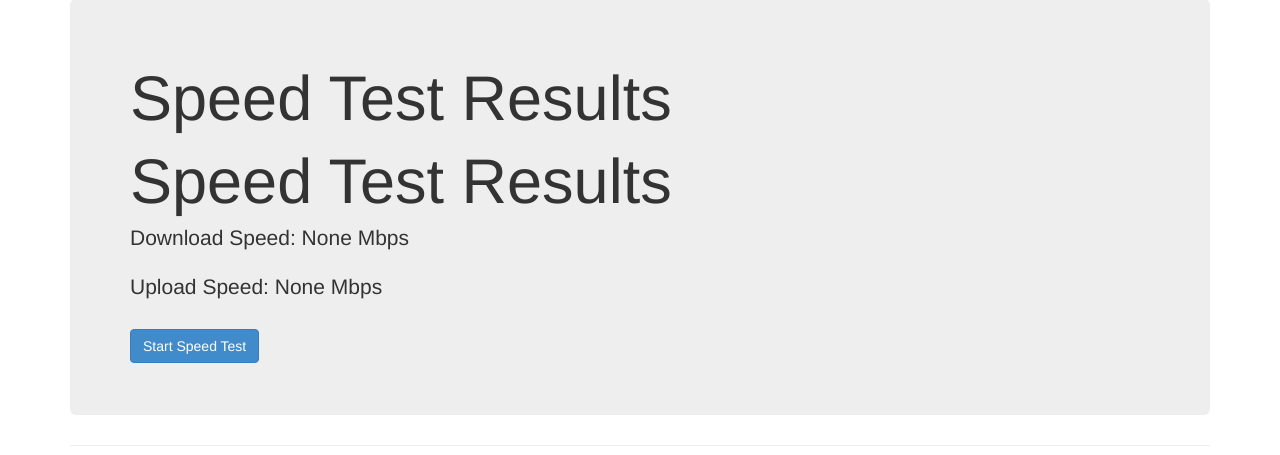
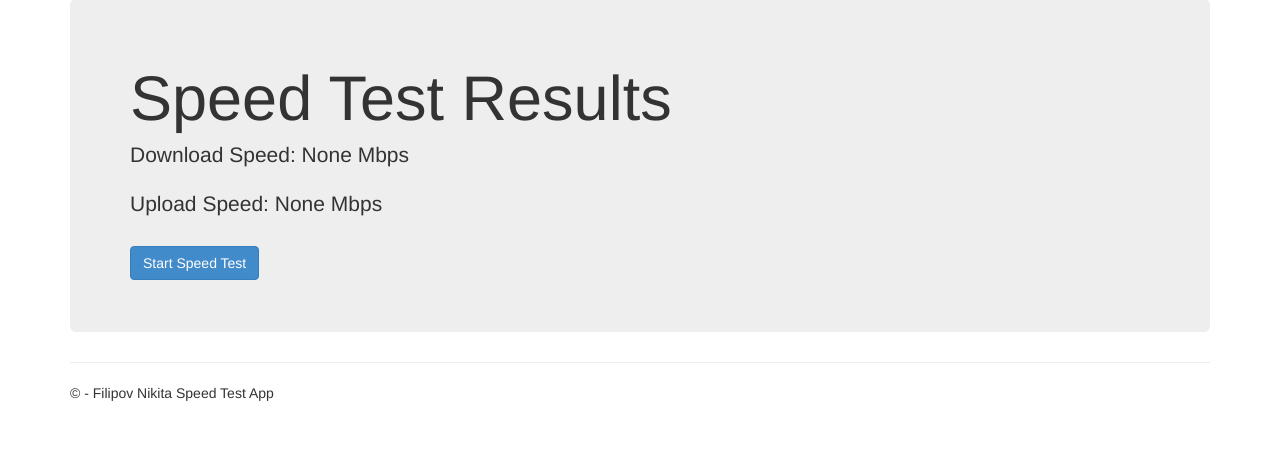
Before and after one commit to homie2002/DjangoWebProject1, a Django app: page / in a window 1280 px wide. Shown: the part 51-506 px from the top of the page. Run offline with Django 3.2, Linux system fonts and the light colour scheme; some libraries are stand-ins or nearby versions.

Commit message:
Revert "test"
This reverts commit 97c621c7333654d7b32595a2d4d0f551a5501d47.

```diff
--- a/DjangoWebProject1/app/templates/app/index.html
+++ b/DjangoWebProject1/app/templates/app/index.html
@@ -3,8 +3,7 @@
 {% block content %}
 
 <div class="jumbotron">
-    <h1>Speed Test Results </h1>
-    <h1>Speed Test Results </h1>
+    <h1>Speed Test Results</h1>
     <p class="lead">Download Speed: {{ download_speed }} Mbps</p>
     <p class="lead">Upload Speed: {{ upload_speed }} Mbps</p>
     <form method="post">
```
